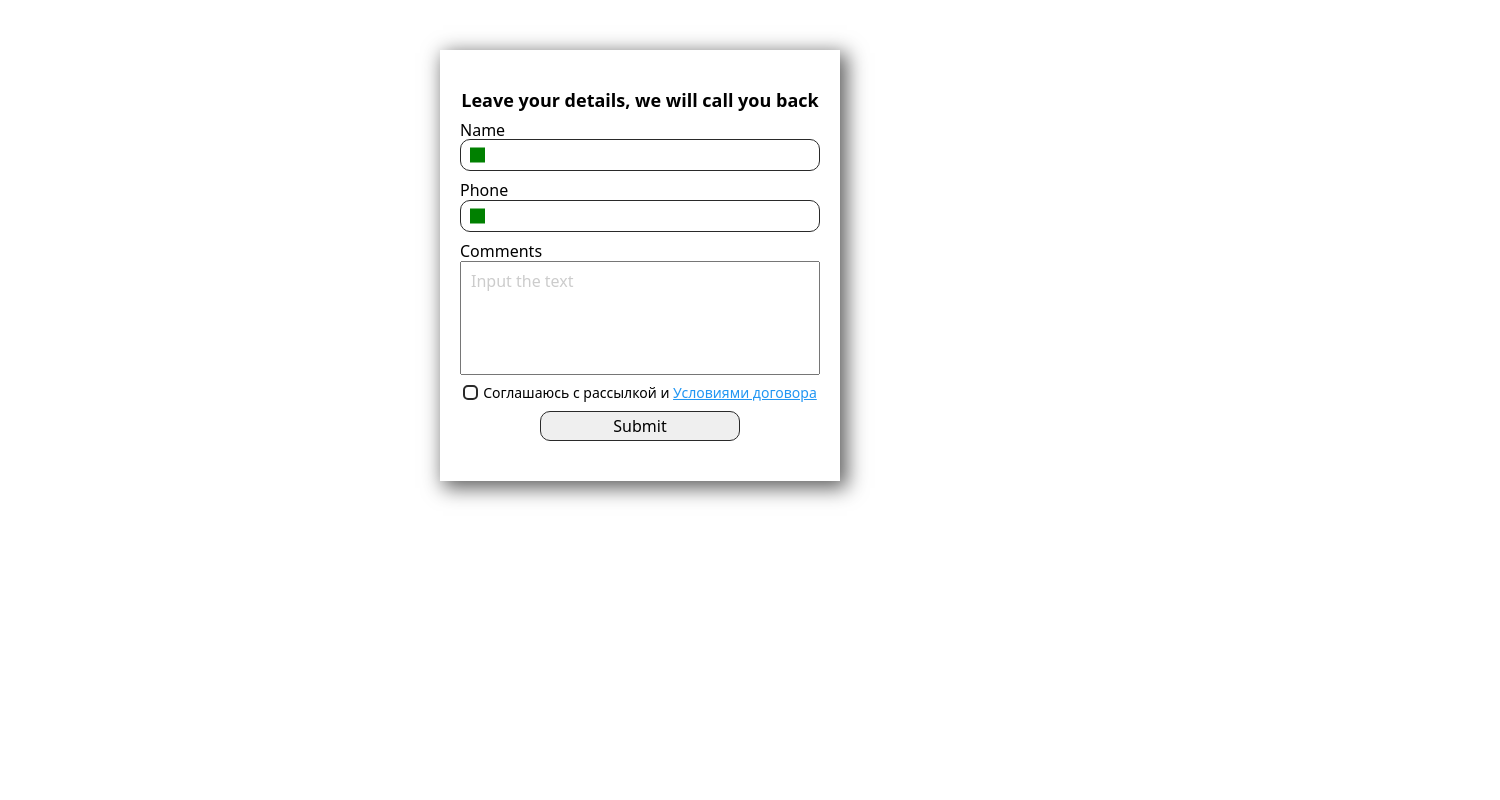
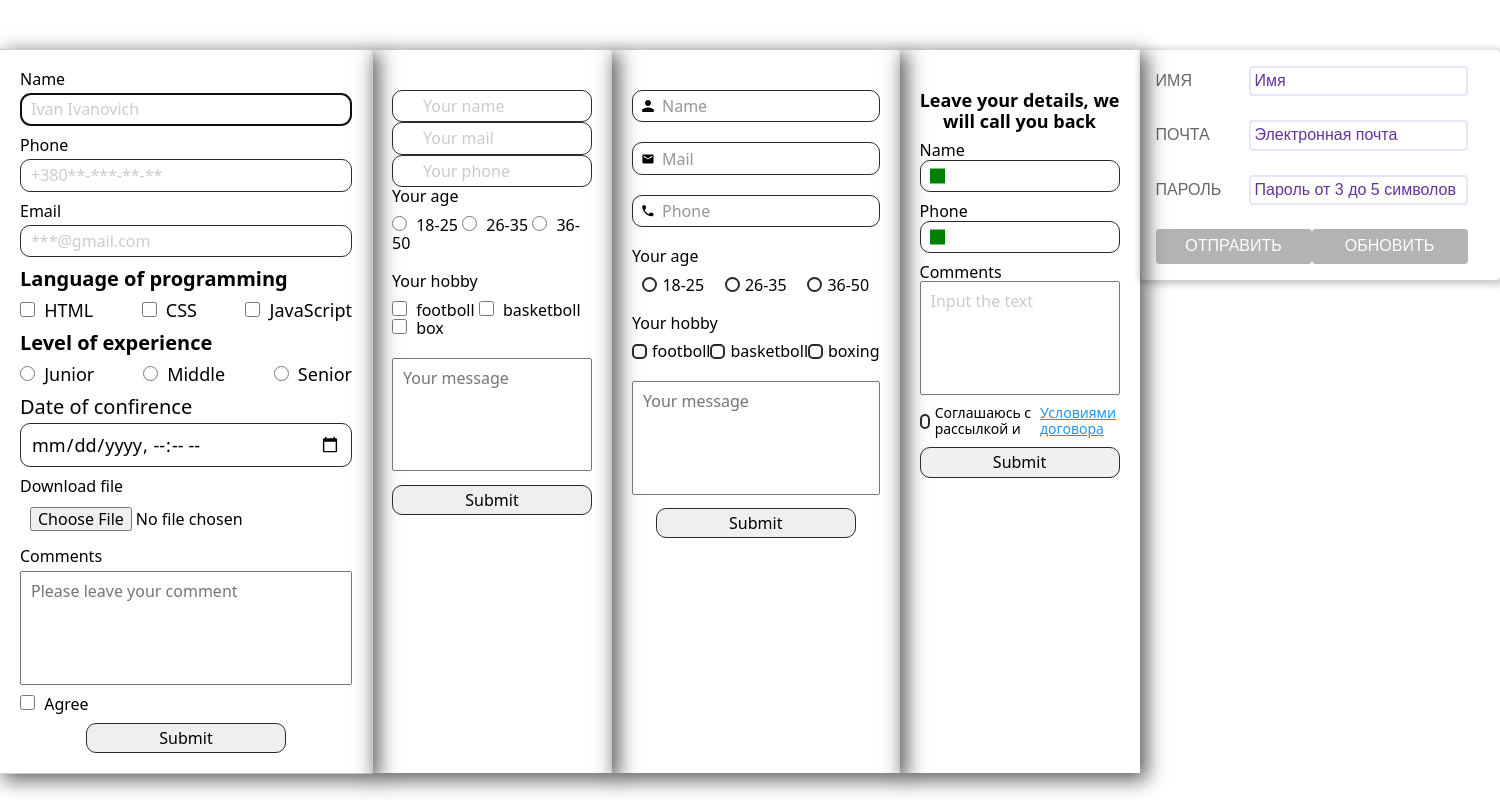
Before and after one commit to SergeyKutenniy/forms, a plain HTML site: page index.html in a window 1280 px wide. Shown: the whole page, 1500 px wide, since content can reach past the window. Drawn offline with nearby package versions, Linux system fonts and the light colour scheme.

Commit message:
added-new-form

```diff
--- a/css/styles.css
+++ b/css/styles.css
@@ -1,3 +1,7 @@
+body {
+  display: flex;
+}
+
 textarea {
   resize: none;
   width: 100%;
@@ -346,3 +350,83 @@ input::placeholder {
 .modal-form-checkbox-link {
   color: #2196f3;
 }
+
+.form-autocheck {
+  max-width: 360px;
+  margin: auto;
+  margin-top: 50px;
+  padding: 1rem 2rem 1rem 1rem;
+  border-radius: 0.25rem;
+  box-shadow: 2px 2px 6px 3px hsla(0, 0%, 0%, 0.2);
+  font-family: sans-serif;
+  text-transform: uppercase;
+}
+.buttons,
+.autocheck-label {
+  display: flex;
+  justify-content: space-between;
+  align-items: center;
+}
+.autocheck-label {
+  margin-bottom: 1.5rem;
+}
+.autocheck-label span {
+  opacity: 0.6;
+}
+.form-autocheck-input {
+  border: 2px solid lavender;
+  padding: 4px;
+  border-radius: 0.25rem;
+}
+.form-autocheck-btn {
+  padding: 0.5rem 1.75rem;
+  border-radius: 0.25rem;
+  text-transform: uppercase;
+  border: none;
+  outline: none;
+  opacity: 0.6;
+  background-color: gray;
+  color: #fff;
+}
+.form-autocheck-btn:hover {
+  background-color: gray;
+  opacity: 1;
+}
+
+/* placeholder */
+.form-autocheck-input::placeholder {
+  color: rebeccapurple;
+}
+
+/* focus-within */
+.autocheck-label:focus-within span {
+  opacity: 1;
+}
+.form-autocheck:focus-within .form-autocheck-btn[type='submit'] {
+  opacity: 0.6;
+  background-color: seagreen;
+}
+.form-autocheck:focus-within .form-autocheck-btn[type='reset'] {
+  opacity: 0.6;
+  background-color: crimson;
+}
+.form-autocheck:focus-within {
+  box-shadow: 1px 1px 2px 2px hsla(0, 0%, 0%, 0.3);
+}
+
+/* valid */
+.form-autocheck:valid .form-autocheck-btn {
+  color: #fff;
+  pointer-events: none;
+}
+
+/* combination  */
+.form-autocheck:focus-within:valid .form-autocheck-btn {
+  opacity: 1;
+}
+.form-autocheck-input:not(:placeholder-shown):valid {
+  border-color: seagreen;
+}
+.form-autocheck-input:not(:placeholder-shown):invalid {
+  border-color: crimson;
+}
--- a/index.html
+++ b/index.html
@@ -13,7 +13,7 @@
 
 <body>
 
-    <!-- <form class="form js-speaker-form">
+    <form class="form js-speaker-form">
         <div class="form-field">
             <label for="name">Name</label>
             <input type="text" name="user-name" id="name" autofocus placeholder="Ivan Ivanovich" required>
@@ -131,9 +131,9 @@
         <textarea class="comments-area" name="comment" id="" rows="5" placeholder="Your message"></textarea>
 
         <button class="contact-form-button" type="submit">Submit</button>
-    </form> -->
+    </form>
 
-    <!-- <form class="js-speaker-form contact-form">
+    <form class="js-speaker-form contact-form">
 
         <label class="form-input">
             <input class="contact-form-input" type="text" placeholder=" " name="Name" required>
@@ -216,7 +216,7 @@
         <textarea class="comments-area" name="comment" id="" rows="5" placeholder="Your message"></textarea>
 
         <button class="contact-form-button" type="submit">Submit</button>
-    </form> -->
+    </form>
 
 
     <form class="js-speaker-form contact-form">
@@ -253,6 +253,27 @@
 
     </form>
 
+
+    <form class="form-autocheck" action="javascript:void(0);" method="POST">
+        <label class="autocheck-label">
+            <span>Имя</span>
+            <input class="form-autocheck-input" type="text" name="name" placeholder="Имя" />
+        </label>
+        <label class="autocheck-label">
+            <span>Почта</span>
+            <input class="form-autocheck-input" type="email" name="email" required placeholder="Электронная почта" />
+        </label>
+        <label class="autocheck-label">
+            <span>Пароль</span>
+            <input class="form-autocheck-input" type="password" name="password" required
+                placeholder="Пароль от 3 до 5 символов" pattern=".{3,5}" title="от 3 до 5 символов" />
+        </label>
+        <div class="buttons">
+            <button class="form-autocheck-btn" type="submit">отправить</button>
+            <button class="form-autocheck-btn" type="reset">обновить</button>
+        </div>
+    </form>
+
     <script>
         (() => {
             document
```
Also changed, not shown: 1 other file.
